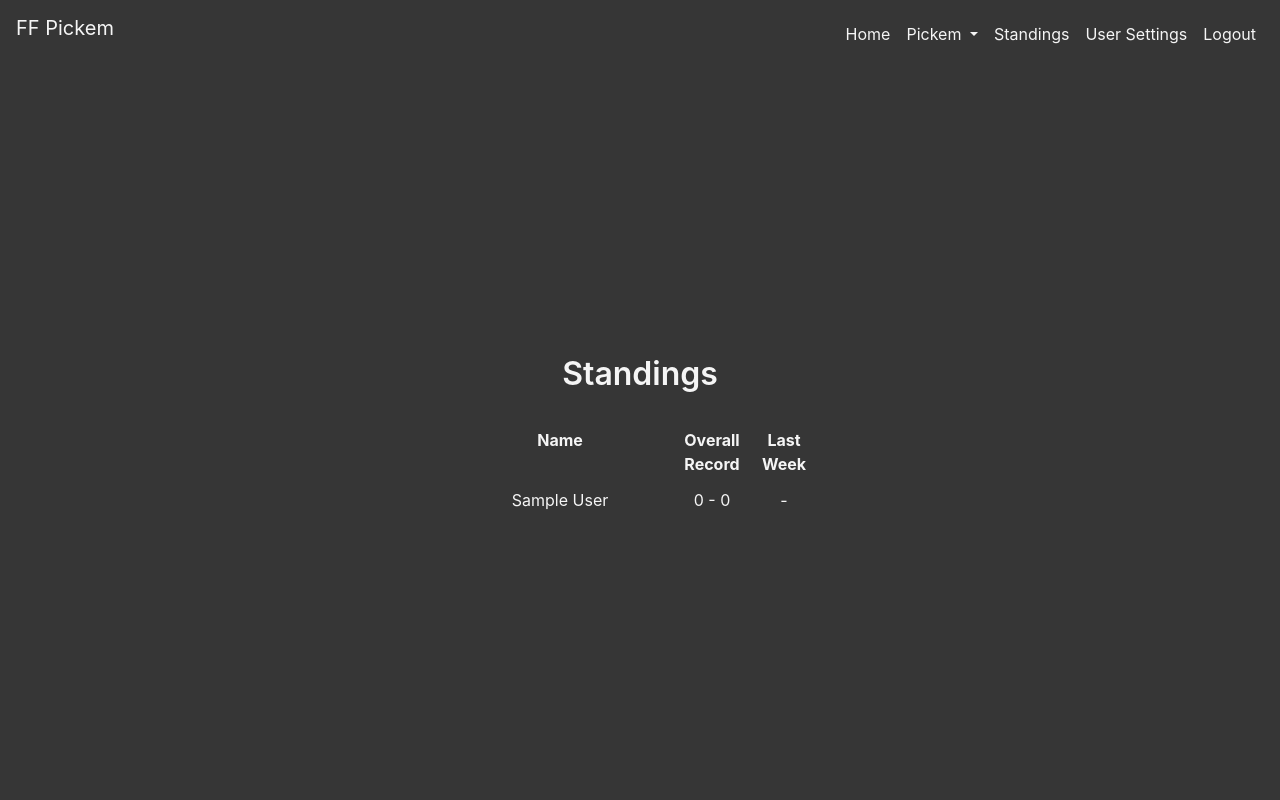
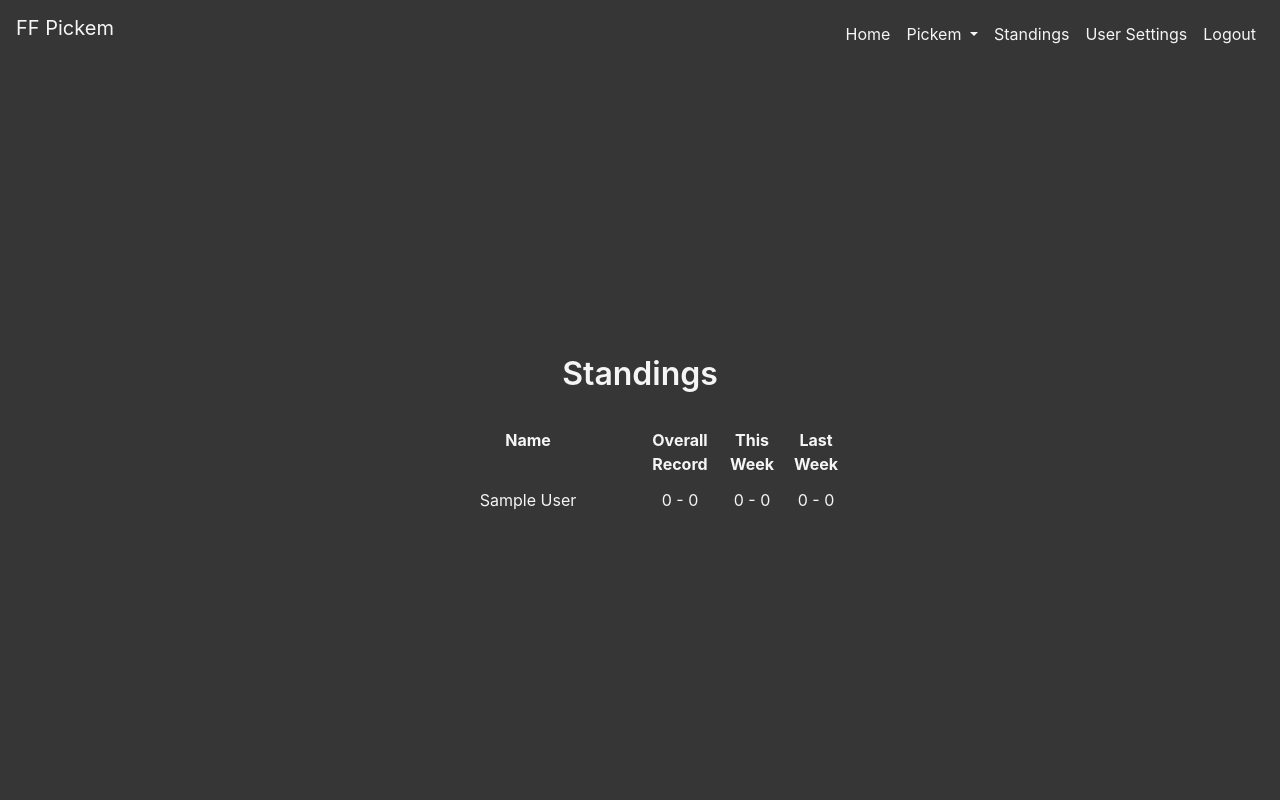
Before and after one commit to jeffreyho101/fantasy-pickem, a Flask app: page /standings in a window 1280 px wide. Run offline with Flask 2, Linux system fonts and the light colour scheme; the visitor is signed in with stand-in values (Sample User, id 1); data comes from the database, SQL or seed files in the repository; data that the repository does not hold is empty; some libraries are stand-ins or nearby versions.

Commit message:
add this week record to table

```diff
--- a/pickem/main.py
+++ b/pickem/main.py
@@ -307,18 +307,18 @@ def standings():
         .distinct()
         .all()
     )
+    # records: [user, ovr_w, ovr_l, tw_w, tw_l, lw_w, lw_l,]
     records = []
     if total_games == 0:
         from .models import User
 
         users = User.query.with_entities(User.name).all()
-        records = [(r[0], 0, 0) for r in users]
-        last_week_records = [(r[0], 0, 0) for r in users]
+        records = [(r[0], 0, 0, 0, 0, 0, 0) for r in users]
     else:
         week = get_week()
         # query standings directly from sqlite, output in list format to read into html
         overall_standings_query = text(
-            f"select name, sum(pick = winner) as correct, sum(pick != winner) as incorrect, sum(pick = winner and week = {week-1}) as last_week_correct, sum(pick != winner and week = {week-1}) as last_week_incorrect from picks where winner not null group by name order by correct desc;"
+            f"select name, sum(pick = winner) as correct, sum(pick != winner) as incorrect, sum(pick = winner and week = {week}) as this_week_correct, sum(pick != winner and week = {week}) as this_week_incorrect, sum(pick = winner and week = {week-1}) as last_week_correct, sum(pick != winner and week = {week-1}) as last_week_incorrect from picks where winner not null group by name order by correct desc;"
         )
         result = db.engine.execute(overall_standings_query)
         records = [r for r in result]
--- a/pickem/templates/standings.html
+++ b/pickem/templates/standings.html
@@ -28,6 +28,9 @@
             <strong>Overall Record</strong>
         </td>
         <td style="display: inline-block; text-align: center; width: 4em;">
+            <strong>This Week</strong>
+        </td>
+        <td style="display: inline-block; text-align: center; width: 4em;">
             <strong>Last Week</strong>
         </td>
     </tr>
@@ -46,6 +49,9 @@
         <td style="display: inline-block; text-align: center; width: 4em;">
             {{row[3]}} - {{row[4]}}
         </td>
+        <td style="display: inline-block; text-align: center; width: 4em;">
+            {{row[5]}} - {{row[6]}}
+        </td>
     </tr>
     {% endfor %}
 </table>
```
